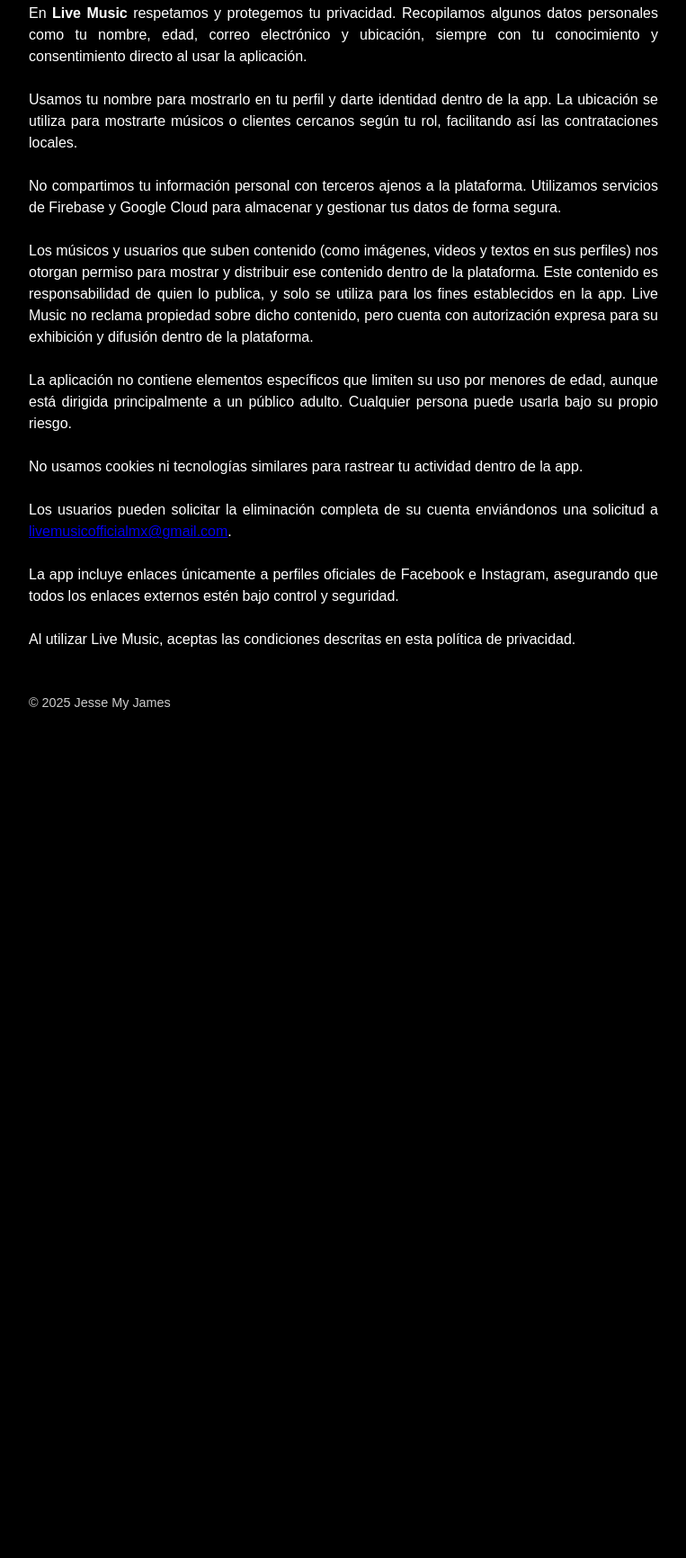
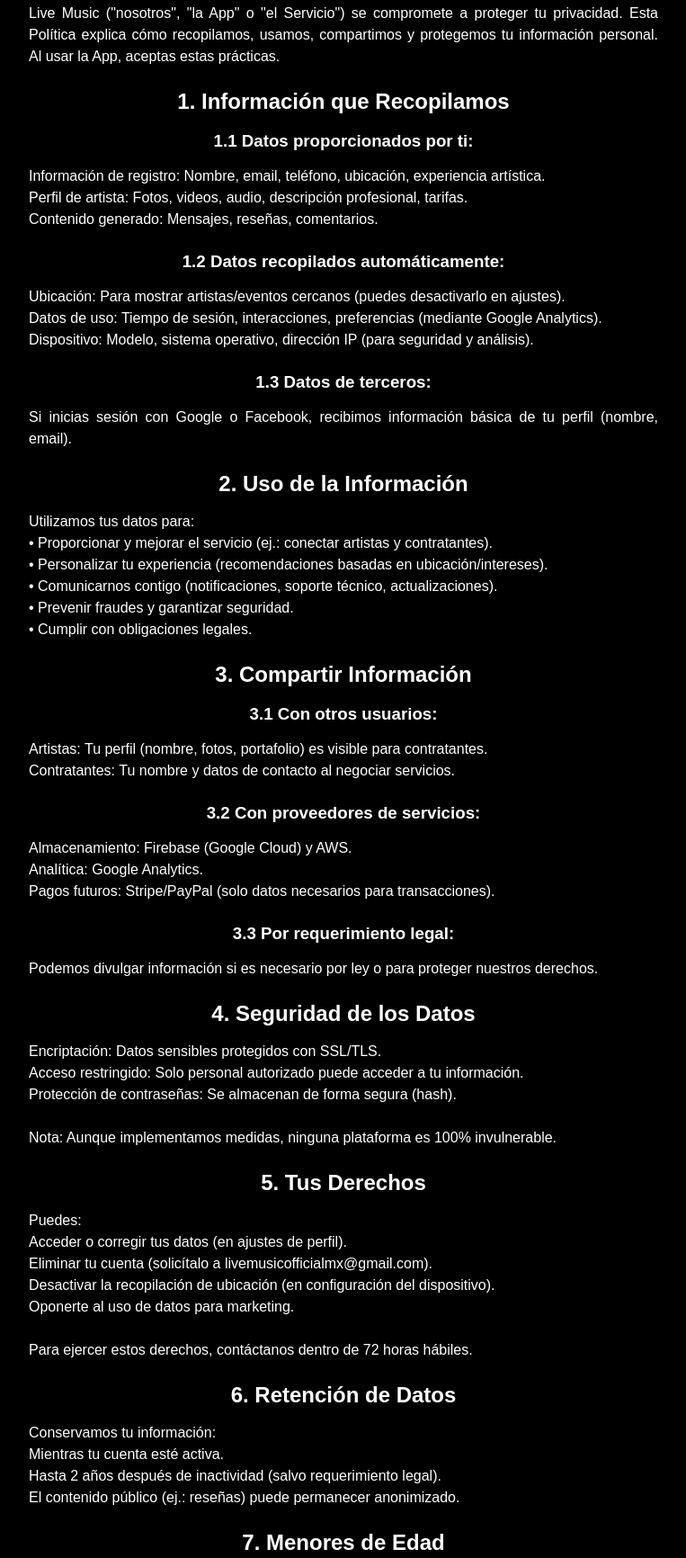
Before and after one commit to jessejamesNM/live_music_webb, a plain HTML site: page privacidad.html in a window 1280 px wide. Shown: the part 141-1873 px from the top of the page at 90% size, without its empty margins (258-1021 px from the left). Before the commit the page ends 978 px from the top, so only its background shows below. Drawn offline with Linux system fonts and the light colour scheme.

Commit message:
Update privacidad.html

```diff
--- a/privacidad.html
+++ b/privacidad.html
@@ -16,23 +16,79 @@
 
   <main>
     <section>
-      <p>En <strong>Live Music</strong> respetamos y protegemos tu privacidad. Recopilamos algunos datos personales como tu nombre, edad, correo electrónico y ubicación, siempre con tu conocimiento y consentimiento directo al usar la aplicación.</p>
+      <p>Live Music ("nosotros", "la App" o "el Servicio") se compromete a proteger tu privacidad. Esta Política explica cómo recopilamos, usamos, compartimos y protegemos tu información personal. Al usar la App, aceptas estas prácticas.</p>
 
-      <p>Usamos tu nombre para mostrarlo en tu perfil y darte identidad dentro de la app. La ubicación se utiliza para mostrarte músicos o clientes cercanos según tu rol, facilitando así las contrataciones locales.</p>
+      <h2>1. Información que Recopilamos</h2>
+      <h3>1.1 Datos proporcionados por ti:</h3>
+      <p>Información de registro: Nombre, email, teléfono, ubicación, experiencia artística.<br>
+      Perfil de artista: Fotos, videos, audio, descripción profesional, tarifas.<br>
+      Contenido generado: Mensajes, reseñas, comentarios.</p>
 
-      <p>No compartimos tu información personal con terceros ajenos a la plataforma. Utilizamos servicios de Firebase y Google Cloud para almacenar y gestionar tus datos de forma segura.</p>
+      <h3>1.2 Datos recopilados automáticamente:</h3>
+      <p>Ubicación: Para mostrar artistas/eventos cercanos (puedes desactivarlo en ajustes).<br>
+      Datos de uso: Tiempo de sesión, interacciones, preferencias (mediante Google Analytics).<br>
+      Dispositivo: Modelo, sistema operativo, dirección IP (para seguridad y análisis).</p>
 
-      <p>Los músicos y usuarios que suben contenido (como imágenes, videos y textos en sus perfiles) nos otorgan permiso para mostrar y distribuir ese contenido dentro de la plataforma. Este contenido es responsabilidad de quien lo publica, y solo se utiliza para los fines establecidos en la app. Live Music no reclama propiedad sobre dicho contenido, pero cuenta con autorización expresa para su exhibición y difusión dentro de la plataforma.</p>
+      <h3>1.3 Datos de terceros:</h3>
+      <p>Si inicias sesión con Google o Facebook, recibimos información básica de tu perfil (nombre, email).</p>
 
-      <p>La aplicación no contiene elementos específicos que limiten su uso por menores de edad, aunque está dirigida principalmente a un público adulto. Cualquier persona puede usarla bajo su propio riesgo.</p>
+      <h2>2. Uso de la Información</h2>
+      <p>Utilizamos tus datos para:<br>
+      • Proporcionar y mejorar el servicio (ej.: conectar artistas y contratantes).<br>
+      • Personalizar tu experiencia (recomendaciones basadas en ubicación/intereses).<br>
+      • Comunicarnos contigo (notificaciones, soporte técnico, actualizaciones).<br>
+      • Prevenir fraudes y garantizar seguridad.<br>
+      • Cumplir con obligaciones legales.</p>
 
-      <p>No usamos cookies ni tecnologías similares para rastrear tu actividad dentro de la app.</p>
+      <h2>3. Compartir Información</h2>
+      <h3>3.1 Con otros usuarios:</h3>
+      <p>Artistas: Tu perfil (nombre, fotos, portafolio) es visible para contratantes.<br>
+      Contratantes: Tu nombre y datos de contacto al negociar servicios.</p>
 
-      <p>Los usuarios pueden solicitar la eliminación completa de su cuenta enviándonos una solicitud a <a href="mailto:livemusicofficialmx@gmail.com">livemusicofficialmx@gmail.com</a>.</p>
+      <h3>3.2 Con proveedores de servicios:</h3>
+      <p>Almacenamiento: Firebase (Google Cloud) y AWS.<br>
+      Analítica: Google Analytics.<br>
+      Pagos futuros: Stripe/PayPal (solo datos necesarios para transacciones).</p>
 
-      <p>La app incluye enlaces únicamente a perfiles oficiales de Facebook e Instagram, asegurando que todos los enlaces externos estén bajo control y seguridad.</p>
+      <h3>3.3 Por requerimiento legal:</h3>
+      <p>Podemos divulgar información si es necesario por ley o para proteger nuestros derechos.</p>
 
-      <p>Al utilizar Live Music, aceptas las condiciones descritas en esta política de privacidad.</p>
+      <h2>4. Seguridad de los Datos</h2>
+      <p>Encriptación: Datos sensibles protegidos con SSL/TLS.<br>
+      Acceso restringido: Solo personal autorizado puede acceder a tu información.<br>
+      Protección de contraseñas: Se almacenan de forma segura (hash).</p>
+      <p>Nota: Aunque implementamos medidas, ninguna plataforma es 100% invulnerable.</p>
+
+      <h2>5. Tus Derechos</h2>
+      <p>Puedes:<br>
+      Acceder o corregir tus datos (en ajustes de perfil).<br>
+      Eliminar tu cuenta (solicítalo a livemusicofficialmx@gmail.com).<br>
+      Desactivar la recopilación de ubicación (en configuración del dispositivo).<br>
+      Oponerte al uso de datos para marketing.</p>
+      <p>Para ejercer estos derechos, contáctanos dentro de 72 horas hábiles.</p>
+
+      <h2>6. Retención de Datos</h2>
+      <p>Conservamos tu información:<br>
+      Mientras tu cuenta esté activa.<br>
+      Hasta 2 años después de inactividad (salvo requerimiento legal).<br>
+      El contenido público (ej.: reseñas) puede permanecer anonimizado.</p>
+
+      <h2>7. Menores de Edad</h2>
+      <p>Live Music está diseñada principalmente para usuarios adultos.<br>
+      No verificamos activamente la edad de los usuarios.<br>
+      Si eres menor de edad, te recomendamos usar la App bajo supervisión de un tutor legal.</p>
+
+      <h2>8. Derechos sobre el contenido publicado</h2>
+      <p>Los músicos y usuarios que suben contenido (como imágenes, videos y textos en sus perfiles) nos otorgan permiso para mostrar, distribuir y usar ese contenido dentro de la plataforma con fines relacionados al servicio. Este contenido es responsabilidad de quien lo publica, y solo se utiliza para los fines establecidos en la app. Live Music no reclama propiedad sobre dicho contenido, pero cuenta con autorización expresa para su exhibición y difusión dentro de la plataforma.</p>
+
+      <h2>9. Cambios en esta Política</h2>
+      <p>Notificaremos actualizaciones por email o dentro de la App.<br>
+      El uso continuado tras cambios implica aceptación.</p>
+
+      <h2>10. Contacto</h2>
+      <p>Para preguntas sobre privacidad:<br>
+      ✉ Email: <a href="mailto:livemusicofficialmx@gmail.com">livemusicofficialmx@gmail.com</a><br>
+      Respuesta en 72 horas hábiles.</p>
     </section>
   </main>
 
```
